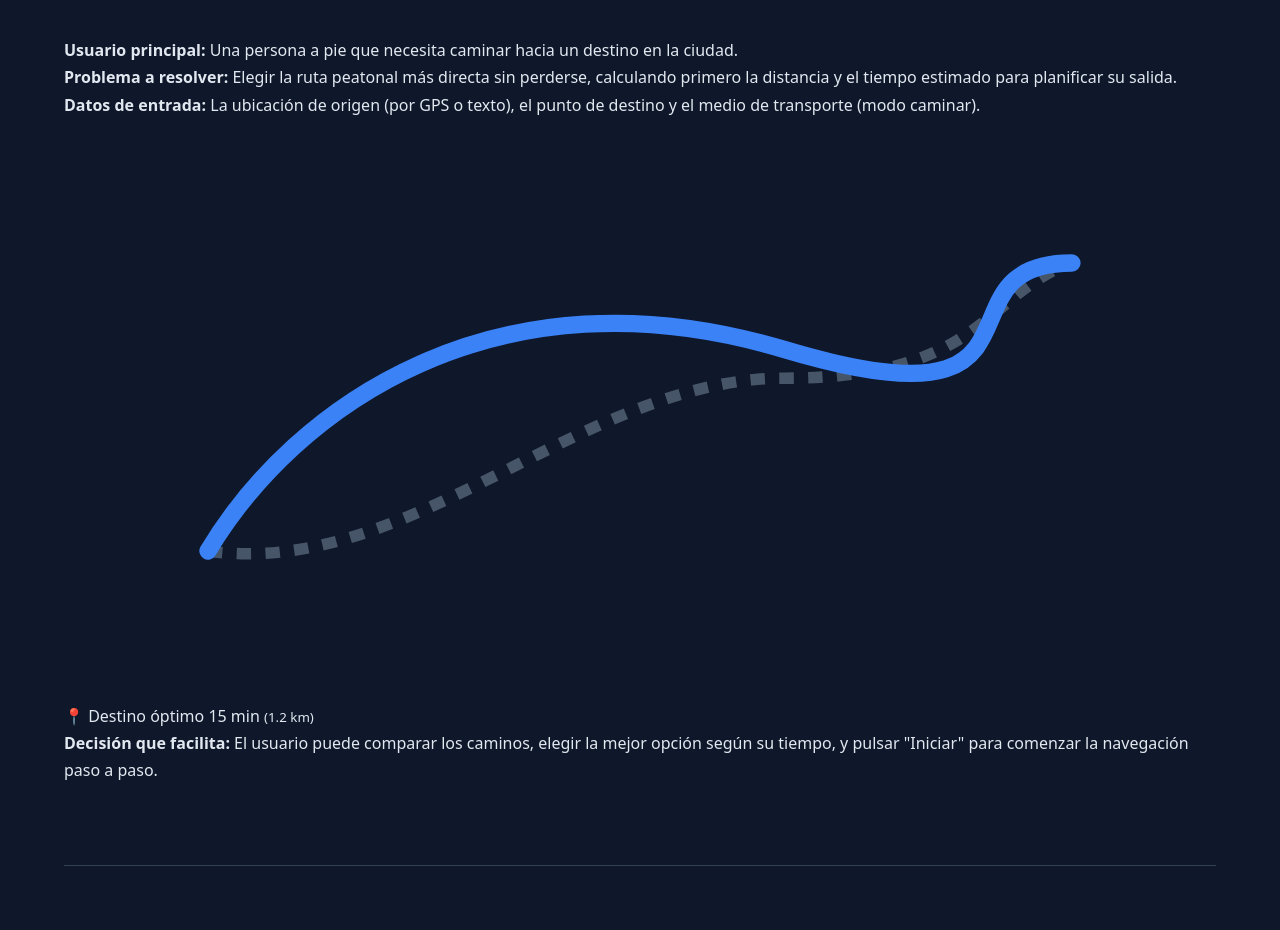
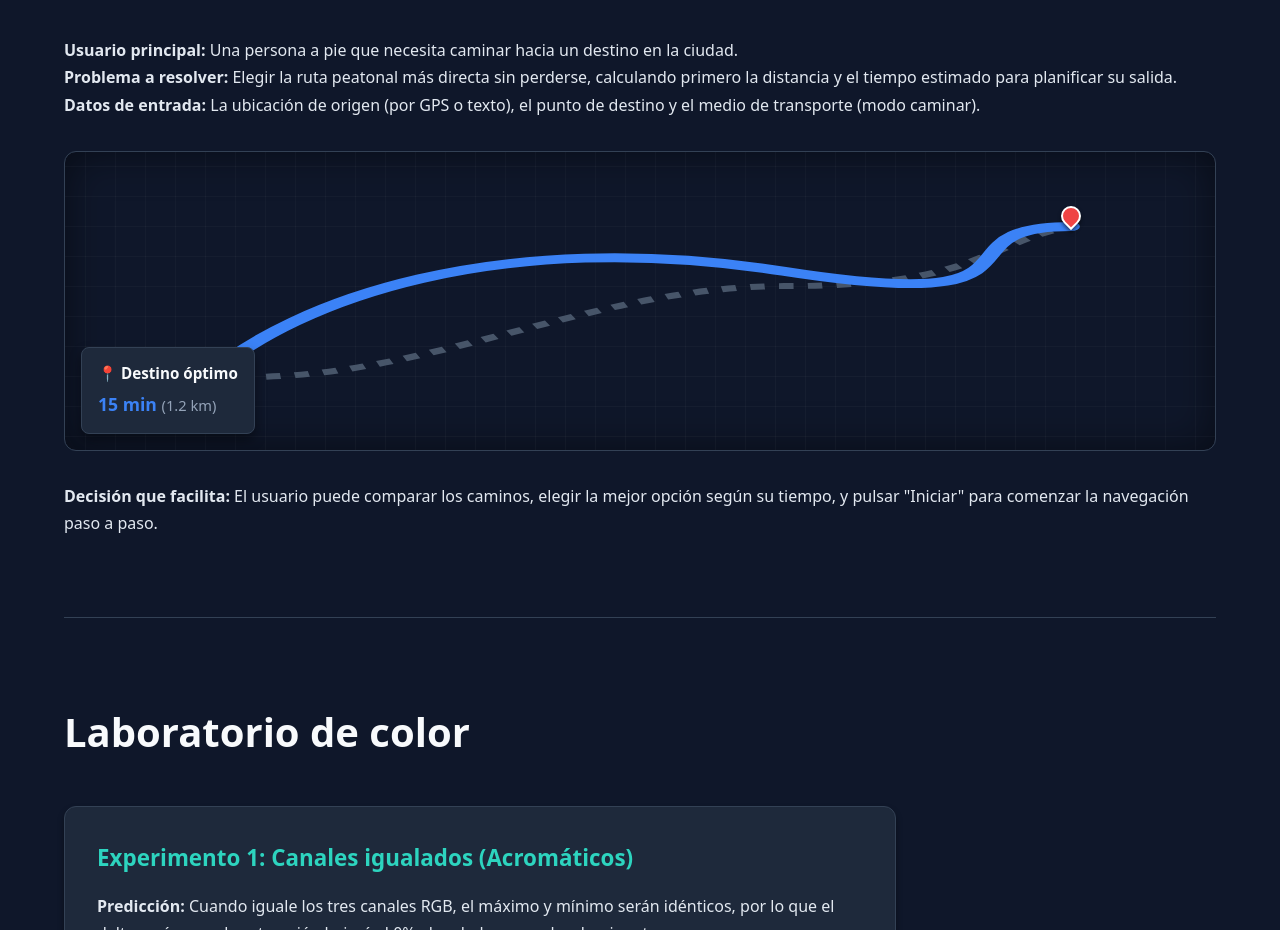
Before and after one commit to xtwezr/museo-evolucion-grafica, a plain HTML site: page index.html in a window 1280 px wide. Shown: the part 5998-6928 px from the top of the page. Drawn offline with Linux system fonts and the light colour scheme.

Commit message:
Update styles.css

```diff
--- a/styles.css
+++ b/styles.css
@@ -235,6 +235,114 @@ img {
   font-size: 0.85rem;
 }
 
+/* =======================================================
+   MOCKUP DEL MAPA INTERACTIVO (CSS PURO + SVG)
+   ======================================================= */
+.map-mockup {
+  position: relative;
+  width: 100%;
+  height: 300px;
+  background-color: #0f172a; /* Fondo oscuro estilo noche */
+  border: 1px solid var(--line);
+  border-radius: 12px;
+  overflow: hidden;
+  margin: 2rem 0;
+  box-shadow: inset 0 0 40px rgba(0,0,0,0.5);
+}
+
+/* Cuadrícula de calles sutil */
+.map-grid {
+  position: absolute;
+  inset: 0;
+  background-image:
+    linear-gradient(rgba(255, 255, 255, 0.05) 1px, transparent 1px),
+    linear-gradient(90deg, rgba(255, 255, 255, 0.05) 1px, transparent 1px);
+  background-size: 30px 30px;
+  background-position: center;
+  opacity: 0.6;
+}
+
+/* Contenedor del SVG para la ruta */
+.map-route {
+  position: absolute;
+  inset: 0;
+  width: 100%;
+  height: 100%;
+  pointer-events: none;
+}
+
+/* Estilos de los Marcadores (Pins) */
+.marker {
+  position: absolute;
+  width: 16px;
+  height: 16px;
+  border-radius: 50%;
+  transform: translate(-50%, -50%);
+  z-index: 10;
+}
+
+/* Marcador de Origen (Punto Azul con pulso) */
+.marker.origin {
+  top: 75%; /* Coincide con M 50,150 del SVG (150/200 = 75%) */
+  left: 12.5%; /* Coincide con M 50,150 del SVG (50/400 = 12.5%) */
+  background: #3b82f6;
+  border: 3px solid #fff;
+  animation: pulse-ring 2s infinite;
+}
+
+/* Animación de pulso para el origen */
+@keyframes pulse-ring {
+  0% { box-shadow: 0 0 0 0 rgba(59, 130, 246, 0.7); }
+  70% { box-shadow: 0 0 0 15px rgba(59, 130, 246, 0); }
+  100% { box-shadow: 0 0 0 0 rgba(59, 130, 246, 0); }
+}
+
+/* Marcador de Destino (Pin Rojo) */
+.marker.destination {
+  top: 25%; /* Coincide con S 350,50 del SVG */
+  left: 87.5%; /* Coincide con S 350,50 del SVG */
+  background: #ef4444;
+  border: 2px solid #fff;
+  width: 20px;
+  height: 20px;
+  border-radius: 50% 50% 50% 0;
+  transform: translate(-50%, -100%) rotate(-45deg);
+  box-shadow: -2px 2px 4px rgba(0,0,0,0.5);
+}
+
+/* Tarjeta flotante de Información de la Ruta */
+.map-ui-card {
+  position: absolute;
+  bottom: 1rem;
+  left: 1rem;
+  background: var(--paper-card);
+  padding: 0.8rem 1rem;
+  border-radius: 8px;
+  border: 1px solid var(--line);
+  box-shadow: 0 6px 12px var(--shadow);
+  display: flex;
+  flex-direction: column;
+  gap: 0.2rem;
+  z-index: 20;
+}
+
+.map-ui-card .ui-title {
+  font-weight: 700;
+  color: #f8fafc;
+  font-size: 0.95rem;
+}
+
+.map-ui-card .ui-time {
+  color: #3b82f6;
+  font-weight: bold;
+  font-size: 1.1rem;
+}
+
+.map-ui-card small {
+  color: #94a3b8;
+  font-weight: normal;
+}
+
 /* Footer */
 footer {
   padding: 3rem 0;
@@ -246,9 +354,11 @@ footer {
 @media (max-width: 30rem) {
   main section { padding: 3.5rem 0; }
   article { padding: 1.5rem; }
+  .map-mockup { height: 200px; }
 }
 
 @media (prefers-reduced-motion: reduce) {
   html { scroll-behavior: auto; }
   article { transition: none; }
+  .marker.origin { animation: none; }
 }
```
